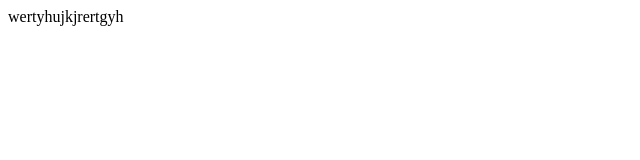
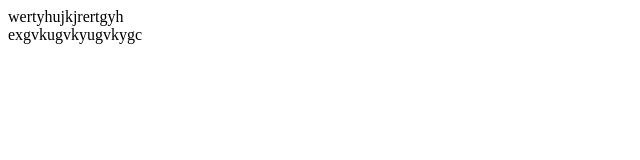
Before and after one commit to ayushrwt199-lgtm/GIT, a plain HTML site: page index.html in a window 1280 px wide. Shown: the whole page, without its empty margins (0-640 px from the left). Drawn offline with Linux system fonts and the light colour scheme.

Commit message:
ytfiytvygvkygu

```diff
--- a/index.html
+++ b/index.html
@@ -7,5 +7,6 @@
 </head>
 <body>
     <div>wertyhujkjrertgyh</div>
+    <div>exgvkugvkyugvkygc</div>
 </body>
 </html>
```
